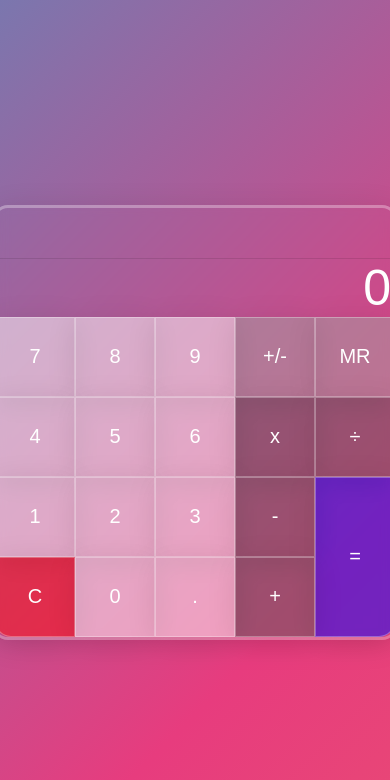
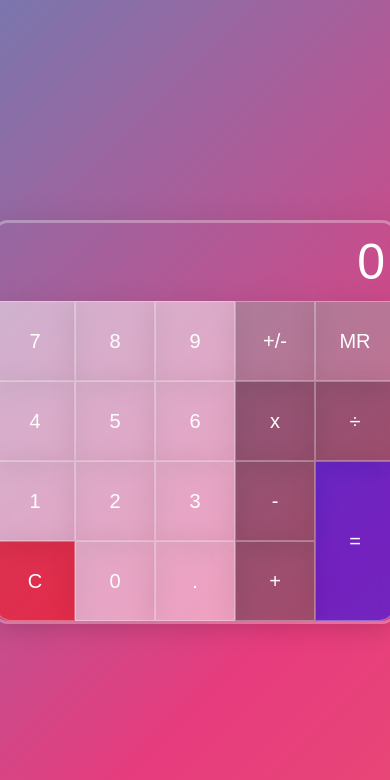
Before and after one commit to kcereno/glass-calc, a React (Create React App) app: page / in a window 390 px wide. Shown: the top 780 px of the page. Built offline with nearby package versions, Linux system fonts and the light colour scheme.

Commit message:
remove small screen

```diff
--- a/src/App.css
+++ b/src/App.css
@@ -37,7 +37,6 @@
 .container {
   display: grid;
   grid-template-columns: repeat(5, 1fr);
-  grid-template-rows: auto;
 
   background: rgba(255, 255, 255, 0);
   border-radius: 16px;
@@ -55,17 +54,9 @@
   justify-content: end;
   color: white;
 
-  margin-right: 4px;
-}
-
-.screen--small {
-  padding: 10px 0;
-  font-size: 24px;
-  border-bottom: 1px solid rgba(0, 0, 0, 0.1);
-  height: 30px;
-}
-
-.screen--large {
+  padding-top: 10px;
+  padding-bottom: 10px;
+  margin-right: 10px;
   font-size: 50px;
 }
 
@@ -101,6 +92,7 @@
   background-color: rgba(250, 15, 15, 0.5);
   color: white;
   border-bottom-left-radius: 16px;
+  grid-column: 1/2;
 }
 
 .button--operation {
@@ -112,7 +104,7 @@
   background-color: rgba(0, 8, 255, 0.5);
   color: white;
   grid-column-start: 5;
-  grid-row: 5/7;
+  grid-row: 4/6;
   height: 160px;
   border-bottom-right-radius: 16px;
 }
--- a/src/App.tsx
+++ b/src/App.tsx
@@ -1,14 +1,31 @@
-import React, { useState } from 'react';
+import React, { useEffect, useState } from 'react';
 import logo from './logo.svg';
 import './App.css';
 
 function App() {
   const [mainScreenVal, setMainScreenVal] = useState<string>('0');
-  const [smallScreenVal, setSmallScreenVal] = useState<string>('');
 
-  const [currentCount, setCurrentCount] = useState<string>('0');
+  const [firstNumber, setFirstNumber] = useState<number>(0);
+  const [secondNumber, setSecondNumber] = useState<number>(0);
+  const [count, setCount] = useState<number>(0);
+  console.log('App ~ count', count);
 
-  const [operation, setOperation] = useState<string>();
+  const [operation, setOperation] = useState<string>('+');
+
+  // utils
+
+  const calculate = (
+    firstNumber: number,
+    operation: string,
+    secondNumber: number
+  ) => {
+    if (operation === '+') return firstNumber + secondNumber;
+    if (operation === '-') return firstNumber - secondNumber;
+    if (operation === 'x') return firstNumber * secondNumber;
+    if (operation === '/') return firstNumber / secondNumber;
+  };
+
+  // Event Handlers
 
   const handleNumberButtonClick = (
     e: React.MouseEvent<HTMLButtonElement, MouseEvent>
@@ -26,17 +43,27 @@ function App() {
 
   const handleClearButtonClick = () => {
     setMainScreenVal('0');
-    setSmallScreenVal('');
+
+    setFirstNumber(0);
+    setCount(0);
   };
 
   const handleEqualButtonClick = () => {};
 
-  const handleOperationButtonClick = (e: any) => {};
+  const handleOperationButtonClick = (
+    e: React.MouseEvent<HTMLButtonElement, MouseEvent>
+  ) => {
+    const selectedOperation = (e.target as HTMLButtonElement).value;
+
+    const updatedFirstNumber = Number(mainScreenVal);
+    setFirstNumber(updatedFirstNumber);
+
+    setMainScreenVal('0');
+  };
 
   return (
     <div className="app">
       <div className="container">
-        <div className="screen screen--small">{smallScreenVal}</div>
         <div className="screen screen--large">{mainScreenVal}</div>
         <button
           className="button"
@@ -84,14 +111,14 @@ function App() {
         </button>
         <button
           className="button button--operation"
-          value=" x "
+          value="x"
           onClick={handleOperationButtonClick}
         >
           x
         </button>
         <button
           className="button button--operation"
-          value=" / "
+          value="/"
           onClick={handleOperationButtonClick}
         >
           ÷
@@ -120,7 +147,7 @@ function App() {
         <button
           className="button button--operation"
           onClick={handleOperationButtonClick}
-          value=" - "
+          value="-"
         >
           -
         </button>
```
